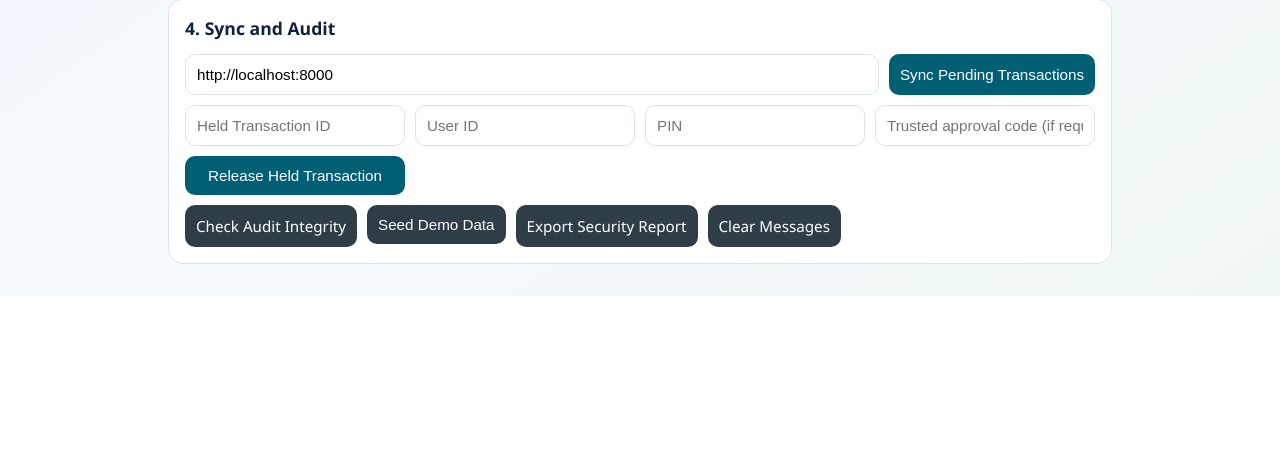
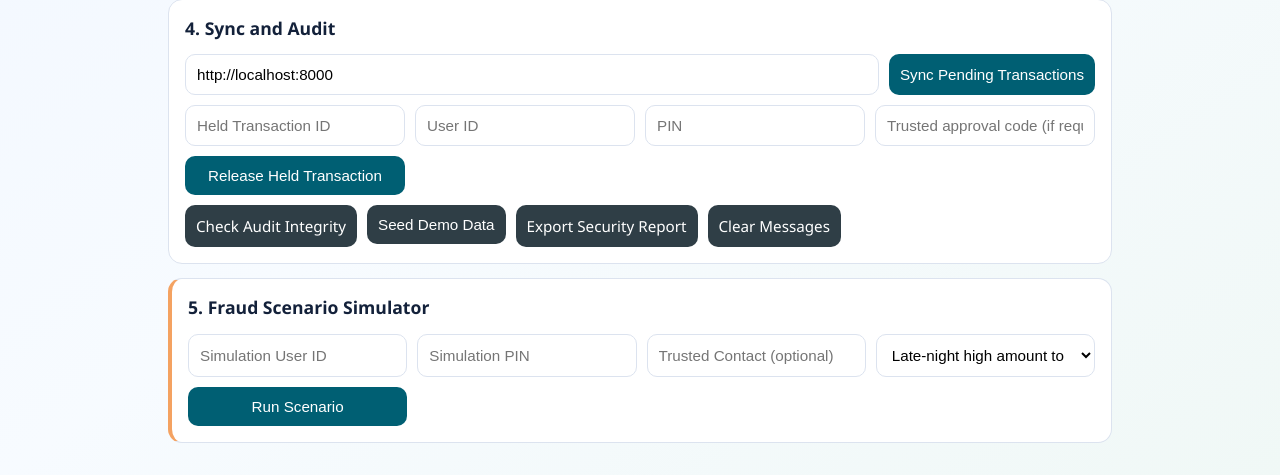
Before and after one commit to bhumishah01/CyberShakti-Banking-Framework, a FastAPI app: page / in a window 1280 px wide. Shown: the part 869-1344 px from the top of the page. Before the commit the page ends 1165 px from the top, so only its background shows below. Run offline with FastAPI, Linux system fonts and the light colour scheme; data that the repository does not hold is empty.

Commit message:
feat(day1): add fraud scenario simulator for live demo

```diff
--- a/src/ui/app.py
+++ b/src/ui/app.py
@@ -2,6 +2,7 @@
 
 from __future__ import annotations
 
+import sqlite3
 from datetime import UTC, datetime, timedelta
 from pathlib import Path
 
@@ -44,6 +45,7 @@ def _ctx(request: Request, message: str = "", error: str = "", lang: str = "en")
         "lang": lang,
         "i18n": i18n,
         "langs": _language_choices(),
+        "scenarios": _scenario_choices(lang),
     }
 
 
@@ -259,12 +261,164 @@ def export_report():
     return JSONResponse(payload)
 
 
+@app.post("/simulate/scenario")
+def run_scenario(
+    request: Request,
+    scenario_id: str = Form(...),
+    user_id: str = Form(...),
+    pin: str = Form(...),
+    trusted_contact: str = Form(default=""),
+    lang: str = Form(default="en"),
+):
+    lang = _resolve_lang(lang)
+    try:
+        clean_user = user_id.strip()
+        clean_pin = pin.strip()
+        _ensure_user_for_scenario(user_id=clean_user, pin=clean_pin)
+
+        if trusted_contact.strip():
+            set_trusted_contact(
+                user_id=clean_user,
+                pin=clean_pin,
+                trusted_contact=trusted_contact.strip(),
+                db_path=DEFAULT_DB,
+            )
+
+        simulated = _simulate_scenario(
+            scenario_id=scenario_id.strip(),
+            user_id=clean_user,
+            pin=clean_pin,
+        )
+        summary = _scenario_result_message(scenario_id=scenario_id.strip(), transactions=simulated, lang=lang)
+        return templates.TemplateResponse("index.html", _ctx(request, message=summary, lang=lang))
+    except Exception as exc:
+        return templates.TemplateResponse(
+            "index.html", _ctx(request, error=str(exc), lang=lang), status_code=400
+        )
+
+
 def _language_choices() -> list[dict]:
     return [
         {"code": "en", "label": "English"},
         {"code": "hi", "label": "हिंदी"},
         {"code": "or", "label": "ଓଡ଼ିଆ"},
     ]
+
+
+def _scenario_choices(lang: str) -> list[dict]:
+    options = {
+        "en": [
+            {"id": "scam_high_amount", "label": "Late-night high amount to unknown recipient"},
+            {"id": "rapid_mule_burst", "label": "Rapid burst transfers (money mule pattern)"},
+            {"id": "account_takeover", "label": "Account takeover after failed logins"},
+        ],
+        "hi": [
+            {"id": "scam_high_amount", "label": "देर रात अज्ञात प्राप्तकर्ता को बड़ी राशि"},
+            {"id": "rapid_mule_burst", "label": "तेज़ी से कई ट्रांसफर (मनी म्यूल पैटर्न)"},
+            {"id": "account_takeover", "label": "असफल लॉगिन के बाद अकाउंट टेकओवर"},
+        ],
+        "or": [
+            {"id": "scam_high_amount", "label": "ରାତିରେ ଅଜଣା ପ୍ରାପ୍ତକର୍ତ୍ତାଙ୍କୁ ବଡ଼ ରାଶି"},
+            {"id": "rapid_mule_burst", "label": "ଦ୍ରୁତ ଅନେକ ଟ୍ରାନ୍ସଫର୍ (ମନି ମ୍ୟୁଲ୍ ପ୍ୟାଟର୍ନ)"},
+            {"id": "account_takeover", "label": "ବିଫଳ ଲଗଇନ ପରେ ଆକାଉଣ୍ଟ ଟେକଓଭର୍"},
+        ],
+    }
+    return options.get(lang, options["en"])
+
+
+def _ensure_user_for_scenario(user_id: str, pin: str) -> None:
+    try:
+        create_user(
+            user_id=user_id,
+            phone_number=f"+91{abs(hash(user_id)) % 10_000_000_000:010d}",
+            pin=pin,
+            db_path=DEFAULT_DB,
+            replace_existing=False,
+        )
+    except ValueError as exc:
+        if "already exists" not in str(exc).lower():
+            raise
+
+
+def _set_failed_attempts(user_id: str, attempts: int) -> None:
+    with sqlite3.connect(DEFAULT_DB) as conn:
+        cursor = conn.cursor()
+        cursor.execute(
+            "UPDATE users SET failed_attempts = ?, lockout_until = NULL WHERE user_id = ?",
+            (attempts, user_id),
+        )
+        conn.commit()
+
+
+def _simulate_scenario(scenario_id: str, user_id: str, pin: str):
+    now = datetime.now(UTC)
+    if scenario_id == "scam_high_amount":
+        tx = create_secure_transaction(
+            user_id=user_id,
+            pin=pin,
+            amount=7800.0,
+            recipient="Unknown Agent",
+            db_path=DEFAULT_DB,
+            timestamp=now.replace(hour=23, minute=35, second=0, microsecond=0),
+        )
+        return [tx]
+
+    if scenario_id == "rapid_mule_burst":
+        start = now - timedelta(minutes=6)
+        samples = [
+            (420.0, "Local Friend A", start),
+            (590.0, "Local Friend B", start + timedelta(minutes=2)),
+            (640.0, "Local Friend C", start + timedelta(minutes=4)),
+            (720.0, "Unknown Mule", start + timedelta(minutes=6)),
+        ]
+        generated = []
+        for amount, recipient, when in samples:
+            generated.append(
+                create_secure_transaction(
+                    user_id=user_id,
+                    pin=pin,
+                    amount=amount,
+                    recipient=recipient,
+                    db_path=DEFAULT_DB,
+                    timestamp=when,
+                )
+            )
+        return generated
+
+    if scenario_id == "account_takeover":
+        _set_failed_attempts(user_id=user_id, attempts=4)
+        try:
+            tx = create_secure_transaction(
+                user_id=user_id,
+                pin=pin,
+                amount=6500.0,
+                recipient="Emergency Receiver",
+                db_path=DEFAULT_DB,
+                timestamp=now,
+            )
+            return [tx]
+        finally:
+            _set_failed_attempts(user_id=user_id, attempts=0)
+
+    raise ValueError("Unknown scenario selected")
+
+
+def _scenario_result_message(scenario_id: str, transactions: list, lang: str) -> str:
+    labels = {item["id"]: item["label"] for item in _scenario_choices(lang="en")}
+    scenario_name = labels.get(scenario_id, scenario_id)
+    latest = transactions[-1]
+    reason_text = ", ".join(_friendly_reason(code, lang=lang) for code in latest.reason_codes) or _t(lang, "no_alert")
+    summary = (
+        f"{_t(lang, 'scenario_ran')}: {scenario_name}. "
+        f"{_t(lang, 'created_count')}: {len(transactions)}. "
+        f"{_t(lang, 'risk_label')} {_friendly_risk(latest.risk_level, lang=lang)} ({latest.risk_score}/100). "
+        f"{_t(lang, 'decision_label')} {_friendly_action(latest.action_decision, lang=lang)}. "
+        f"{_t(lang, 'status_label')} {_friendly_status(latest.status, lang=lang)}. "
+        f"{_t(lang, 'reason_label')} {reason_text}."
+    )
+    if latest.approval_required:
+        summary += f" {_t(lang, 'demo_code')}: {latest.approval_code_for_demo}"
+    return summary
 
 
 @app.post("/transactions/release")
@@ -491,6 +645,12 @@ def _bundle(lang: str) -> dict:
             "section_2": "2. Create Secure Transaction",
             "section_3": "3. View Transactions",
             "section_4": "4. Sync and Audit",
+            "section_5": "5. Fraud Scenario Simulator",
+            "scenario_user": "Simulation User ID",
+            "scenario_pin": "Simulation PIN",
+            "scenario_contact": "Trusted Contact (optional)",
+            "scenario_choice": "Scenario",
+            "run_scenario_btn": "Run Scenario",
             "save_user": "Save User",
             "set_trusted": "Set Trusted Contact",
             "enable_freeze": "Enable Panic Freeze",
@@ -537,6 +697,12 @@ def _bundle(lang: str) -> dict:
             "section_2": "2. सुरक्षित लेनदेन बनाएं",
             "section_3": "3. लेनदेन सूची देखें",
             "section_4": "4. सिंक और ऑडिट",
+            "section_5": "5. फ्रॉड सीनारियो सिम्युलेटर",
+            "scenario_user": "सिम्युलेशन उपयोगकर्ता ID",
+            "scenario_pin": "सिम्युलेशन PIN",
+            "scenario_contact": "विश्वसनीय संपर्क (वैकल्पिक)",
+            "scenario_choice": "सीनारियो",
+            "run_scenario_btn": "सीनारियो चलाएं",
             "save_user": "उपयोगकर्ता सहेजें",
             "set_trusted": "विश्वसनीय संपर्क सेट करें",
             "enable_freeze": "पैनिक फ्रीज़ चालू करें",
@@ -583,6 +749,12 @@ def _bundle(lang: str) -> dict:
             "section_2": "2. ସୁରକ୍ଷିତ ଟ୍ରାନ୍ଜାକ୍ସନ ସୃଷ୍ଟି",
             "section_3": "3. ଟ୍ରାନ୍ଜାକ୍ସନ ତାଲିକା ଦେଖନ୍ତୁ",
             "section_4": "4. ସିଙ୍କ ଏବଂ ଅଡିଟ୍",
+            "section_5": "5. ଠକେଇ ପରିସ୍ଥିତି ସିମ୍ୟୁଲେଟର୍",
+            "scenario_user": "ସିମ୍ୟୁଲେସନ୍ ୟୁଜର୍ ID",
+            "scenario_pin": "ସିମ୍ୟୁଲେସନ୍ PIN",
+            "scenario_contact": "ଭରସାଯୋଗ୍ୟ ସଂଯୋଗ (ଇଚ୍ଛାଧୀନ)",
+            "scenario_choice": "ପରିସ୍ଥିତି",
+            "run_scenario_btn": "ପରିସ୍ଥିତି ଚାଲାନ୍ତୁ",
             "save_user": "ବ୍ୟବହାରକାରୀ ସେଭ୍ କରନ୍ତୁ",
             "set_trusted": "ଭରସାଯୋଗ୍ୟ ସଂଯୋଗ ସେଟ୍ କରନ୍ତୁ",
             "enable_freeze": "ପ୍ୟାନିକ ଫ୍ରିଜ୍ ଚାଲୁ କରନ୍ତୁ",
@@ -623,8 +795,11 @@ def _t(lang: str, key: str) -> str:
             "tx_saved": "Secure transaction saved successfully.",
             "risk_label": "Risk:",
             "decision_label": "Decision:",
+            "status_label": "Status:",
             "reason_label": "Reason:",
             "guidance_label": "Guidance:",
+            "scenario_ran": "Scenario executed",
+            "created_count": "Transactions generated",
             "trusted_required": "Trusted approval required",
             "contact_ending": "contact ending",
             "demo_code": "Demo approval code",
@@ -645,8 +820,11 @@ def _t(lang: str, key: str) -> str:
             "tx_saved": "सुरक्षित लेनदेन सफलतापूर्वक सहेजा गया।",
             "risk_label": "रिस्क:",
             "decision_label": "निर्णय:",
+            "status_label": "स्थिति:",
             "reason_label": "कारण:",
             "guidance_label": "सलाह:",
+            "scenario_ran": "सीनारियो चलाया गया",
+            "created_count": "निर्मित लेनदेन",
             "trusted_required": "विश्वसनीय स्वीकृति आवश्यक",
             "contact_ending": "अंतिम अंक",
             "demo_code": "डेमो स्वीकृति कोड",
@@ -667,8 +845,11 @@ def _t(lang: str, key: str) -> str:
             "tx_saved": "ସୁରକ୍ଷିତ ଟ୍ରାନ୍ଜାକ୍ସନ ସଫଳତାର ସହିତ ସେଭ୍ ହେଲା।",
             "risk_label": "ଝୁମ୍ପ:",
             "decision_label": "ନିଷ୍ପତ୍ତି:",
+            "status_label": "ସ୍ଥିତି:",
             "reason_label": "କାରଣ:",
             "guidance_label": "ପରାମର୍ଶ:",
+            "scenario_ran": "ପରିସ୍ଥିତି ଚାଲିଲା",
+            "created_count": "ସୃଷ୍ଟି ହୋଇଥିବା ଟ୍ରାନ୍ଜାକ୍ସନ",
             "trusted_required": "ଭରସାଯୋଗ୍ୟ ସ୍ୱୀକୃତି ଆବଶ୍ୟକ",
             "contact_ending": "ଶେଷ ଅଙ୍କ",
             "demo_code": "ଡେମୋ ସ୍ୱୀକୃତି କୋଡ୍",
--- a/src/ui/static/styles.css
+++ b/src/ui/static/styles.css
@@ -109,7 +109,13 @@ input, button, .button {
   padding: 11px;
   font-size: 0.95rem;
 }
-input { background: #fff; }
+input, select { background: #fff; }
+select {
+  border-radius: 10px;
+  border: 1px solid var(--border);
+  padding: 11px;
+  font-size: 0.95rem;
+}
 button, .button {
   background: var(--accent);
   color: white;
@@ -154,6 +160,9 @@ button:hover, .button:hover { background: var(--accent-2); }
 }
 .actions form {
   margin: 0;
+}
+.card-sim {
+  border-left: 4px solid #f4a261;
 }
 .table-wrap {
   overflow-x: auto;
--- a/src/ui/templates/index.html
+++ b/src/ui/templates/index.html
@@ -115,6 +115,22 @@
         <a href="/reset?lang={{ lang }}" class="button secondary">{{ i18n.clear_messages }}</a>
       </div>
     </section>
+
+    <section class="card card-sim">
+      <h2>{{ i18n.section_5 }}</h2>
+      <form action="/simulate/scenario" method="post" class="grid">
+        <input type="hidden" name="lang" value="{{ lang }}">
+        <input name="user_id" placeholder="{{ i18n.scenario_user }}" required>
+        <input name="pin" placeholder="{{ i18n.scenario_pin }}" maxlength="4" required>
+        <input name="trusted_contact" placeholder="{{ i18n.scenario_contact }}">
+        <select name="scenario_id" required>
+          {% for item in scenarios %}
+          <option value="{{ item.id }}">{{ item.label }}</option>
+          {% endfor %}
+        </select>
+        <button type="submit">{{ i18n.run_scenario_btn }}</button>
+      </form>
+    </section>
   </main>
 </body>
 </html>
```
Also changed, not shown: docs/REPO_MAP.md (+1 -0 lines), docs/STEPWISE PROGRESS/STEP_15_FRAUD_SCENARIO_SIMULATOR.md (added, +29 -0 lines), tests/unit/test_ui_app.py (+14 -0 lines), README.md.
